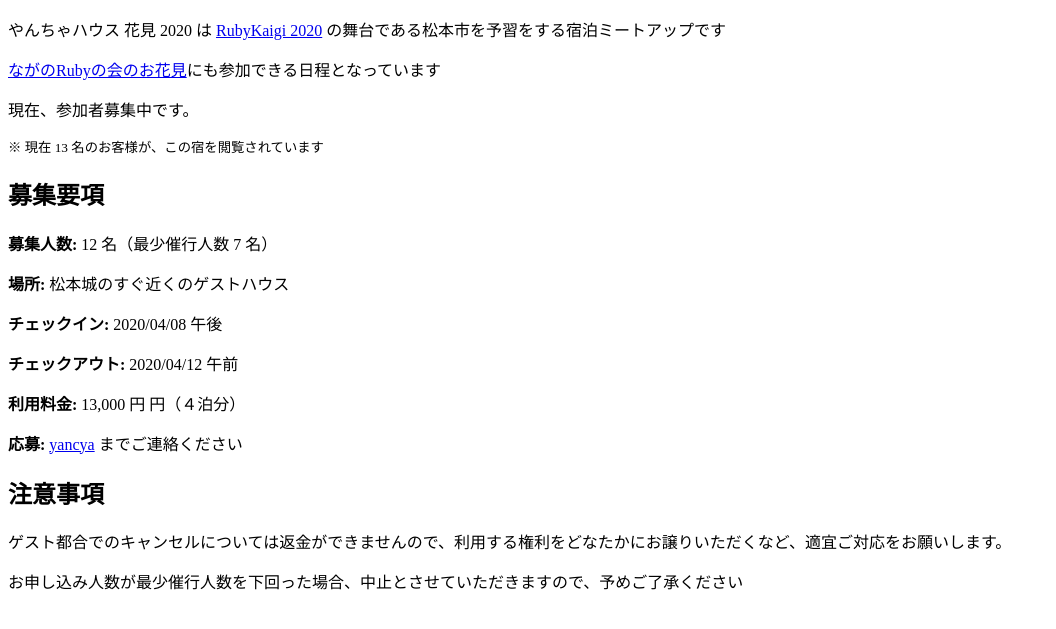
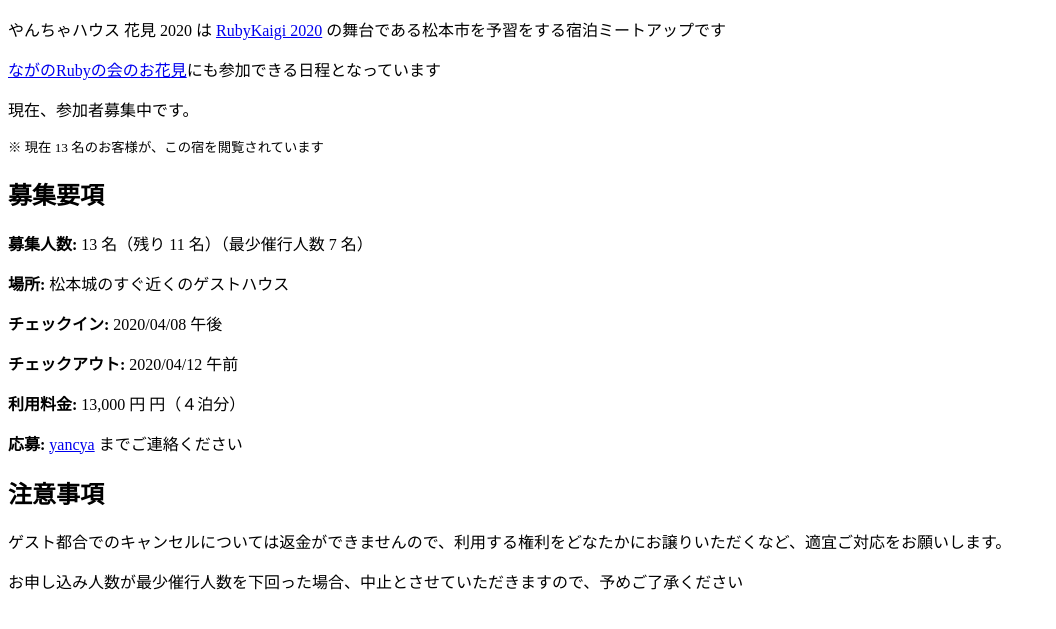
Before and after one commit to yancya-house/yancya-house.github.io, a plain HTML site: page 2020/hanami/index.html in a window 1280 px wide. Shown: the part 127-756 px from the top of the page, without its empty margins (0-1056 px from the left). Drawn offline with Linux system fonts and the light colour scheme.

Commit message:
Add rest count for yancya house hanami 2020

```diff
--- a/2020/hanami/index.html
+++ b/2020/hanami/index.html
@@ -15,7 +15,7 @@
     <p>現在、参加者募集中です。</p>
     <small id="fake-viewers">ホテル予約サイトによくある、絶対ウソだろってやつ</small>
     <h2>募集要項</h2>
-    <p><b>募集人数:</b> 12 名（最少催行人数 7 名）</p>
+    <p><b>募集人数:</b> 13 名（残り 11 名）（最少催行人数 7 名）</p>
     <p><b>場所:</b> 松本城のすぐ近くのゲストハウス</p>
     <p><b>チェックイン:</b> 2020/04/08 午後</p>
     <p><b>チェックアウト:</b> 2020/04/12 午前</p>
```
